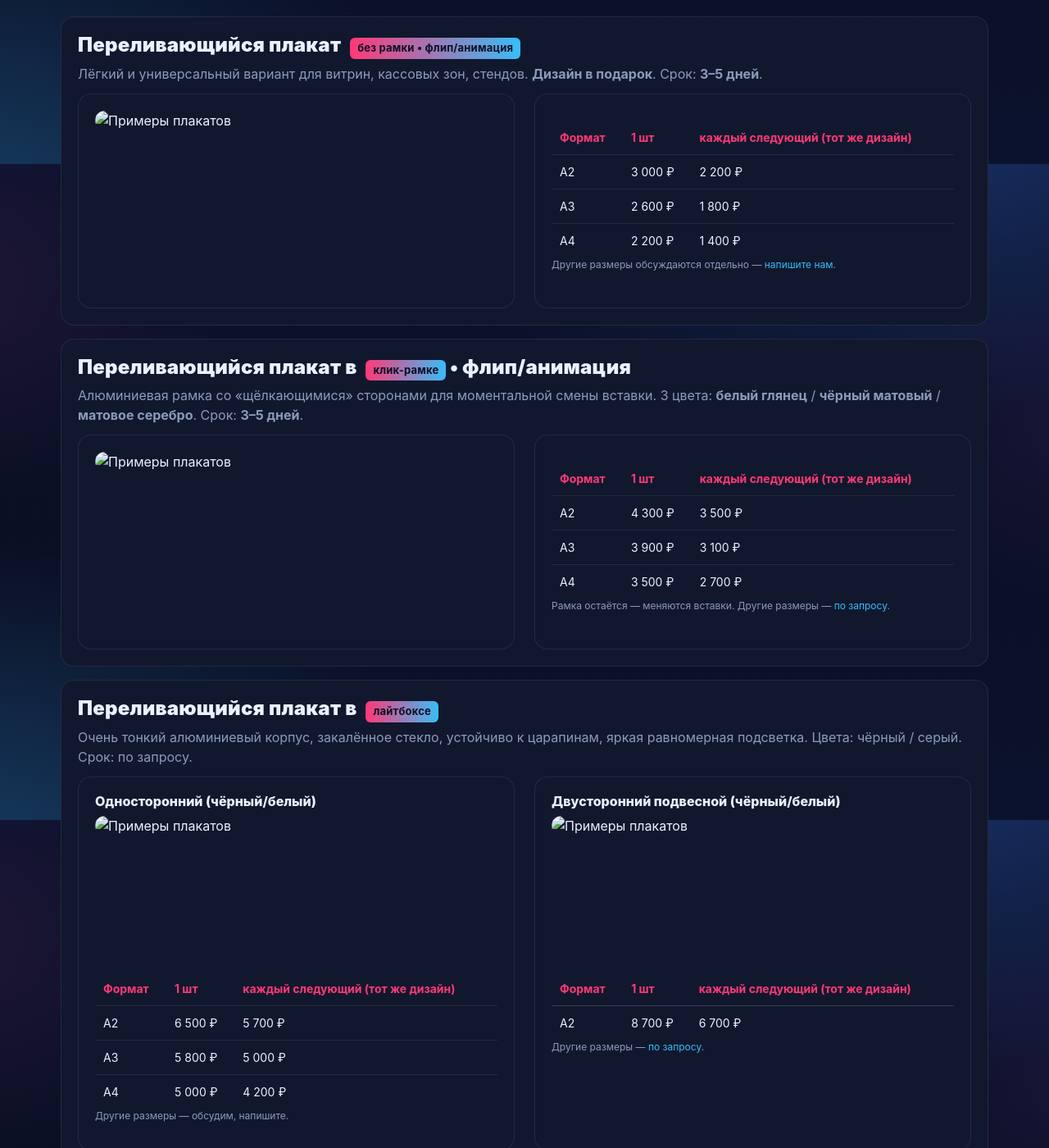
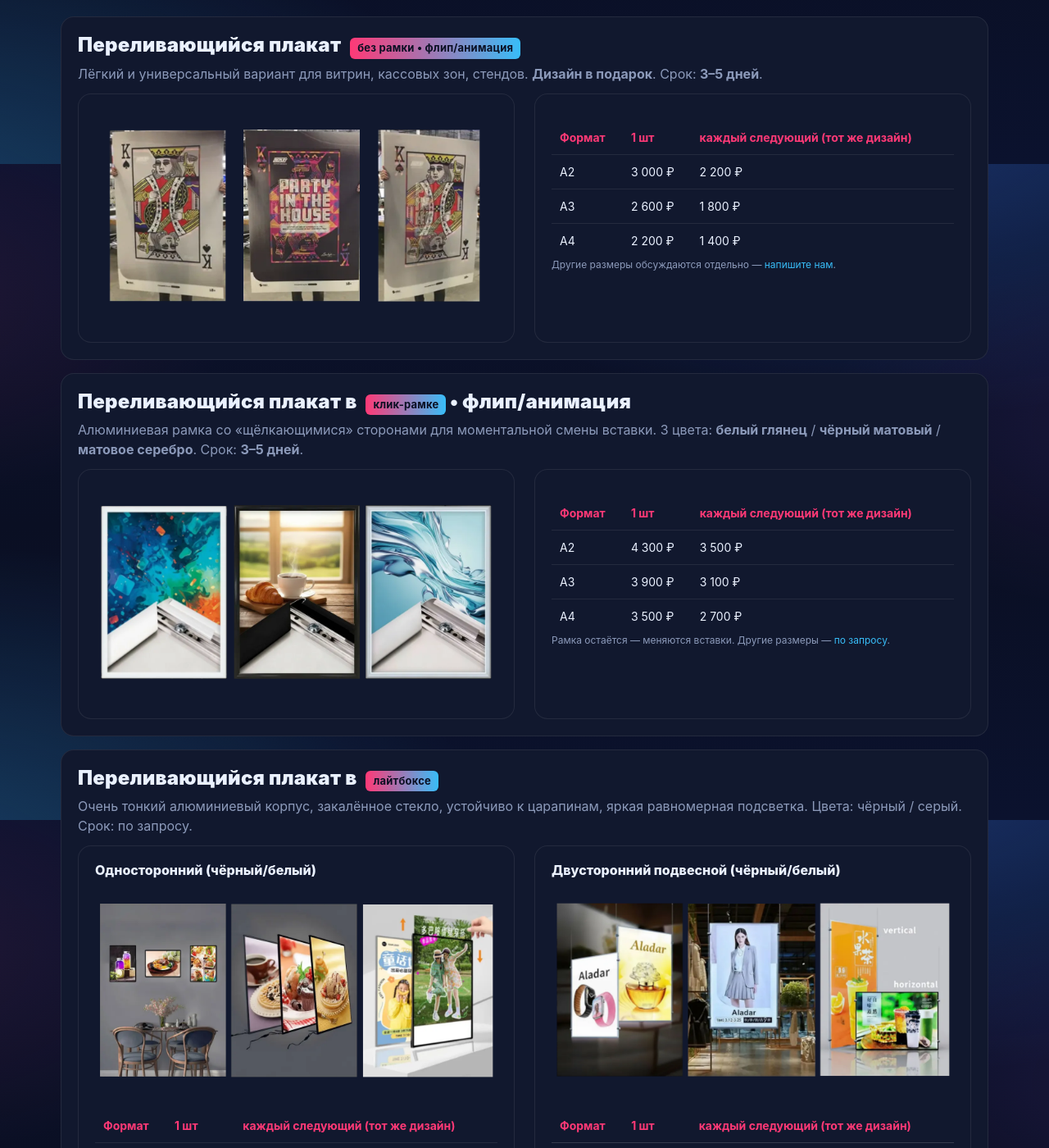
Before and after one commit to jamumish/jamumish.github.io, a plain HTML site: page index.html in a window 1280 px wide. Shown: the part 1400-2800 px from the top of the page at 82% size. Drawn offline with Linux system fonts and the light colour scheme; files that its build step writes are made by us from their sources.

Commit message:
Update index.html

```diff
--- a/index.html
+++ b/index.html
@@ -7,7 +7,7 @@
 <title>Aladar — лентикулярная печать: переливающиеся плакаты (флип/анимация), Москва</title>
 <meta content="Aladar (РФ) — лентикулярная печать. Переливающиеся постеры (флип из 2 картинок и анимация): без рамки, в клик-рамке, в лайтбоксе, в кристалайте. Дизайн делаем мы. Предоплата 50%. Доставка по Москве и РФ. Другие размеры обсуждаются отдельно." name="description"/>
 <!-- External CSS for modern and vibrant styling -->
-<link href="css/style.css" rel="stylesheet"/>
+<link href="style.css" rel="stylesheet"/>
 </head>
 <body>
 <header>
@@ -40,7 +40,7 @@
 <h1>Лентикулярные плакаты, которые невозможно не заметить</h1><div class="hero-features"><div class="feature-card">Заметнее обычной печати в разы</div><div class="feature-card">Надолго запоминаются</div><div class="feature-card">Дешевле и эффективнее LED экранов</div></div>
 </div>
 <div class="media">
-<img src="files\жопаслона.webp" alt="Примеры плакатов" />
+<img src="жопаслона.webp" alt="Примеры плакатов" />
 </div>
 </div>
 </section>
@@ -68,7 +68,7 @@
 <div class="grid-2" style="margin-top:10px">
 <div class="card">
 <div class="media" style="position:relative;min-height:220px">
-<img src="files\безрамки.webp" alt="Примеры плакатов" />
+<img src="безрамки.webp" alt="Примеры плакатов" />
 </div>
 </div>
 <div class="card">
@@ -87,7 +87,7 @@
 <div class="grid-2" style="margin-top:10px">
 <div class="card">
 <div class="media" style="position:relative;min-height:220px">
-<img src="files\кликрамка.webp" alt="Примеры плакатов" />
+<img src="кликрамка.webp" alt="Примеры плакатов" />
 </div>
 </div>
 <div class="card">
@@ -111,7 +111,7 @@
 <div class="card">
 <h4 style="margin:0 0 8px">Односторонний (чёрный/белый)</h4>
 <div class="media" style="min-height:180px">
-<img src="files\лайтбокс.webp" alt="Примеры плакатов" />
+<img src="лайтбокс.webp" alt="Примеры плакатов" />
 </div>
 <table aria-label="Цены лайтбокс односторонний" style="margin-top:10px">
 <thead><tr><th>Формат</th><th>1 шт</th><th>каждый следующий (тот же дизайн)</th></tr></thead>
@@ -122,7 +122,7 @@
 <div class="card">
 <h4 style="margin:0 0 8px">Двусторонний подвесной (чёрный/белый)</h4>
 <div class="media" style="min-height:180px">
-<img src="files\лайтбоксдвусторонний.webp" alt="Примеры плакатов" />
+<img src="лайтбоксдвусторонний.webp" alt="Примеры плакатов" />
 </div>
 <table aria-label="Цены лайтбокс двусторонний подвесной" style="margin-top:10px">
 <thead><tr><th>Формат</th><th>1 шт</th><th>каждый следующий (тот же дизайн)</th></tr></thead>
@@ -139,7 +139,7 @@
 <div class="grid-2" style="margin-top:10px">
 <div class="card">
 <div class="media" style="min-height:220px">
-<img src="files\кристалайт.webp" alt="Примеры плакатов" />
+<img src="кристалайт.webp" alt="Примеры плакатов" />
 </div>
 </div>
 <div class="card">
@@ -334,6 +334,6 @@
 }
 </script>
 <!-- Custom JS for interactive calculator and forms -->
-<script defer="" src="js/script.js"></script>
+<script defer="" src="script.js"></script>
 </body>
 </html>
```
